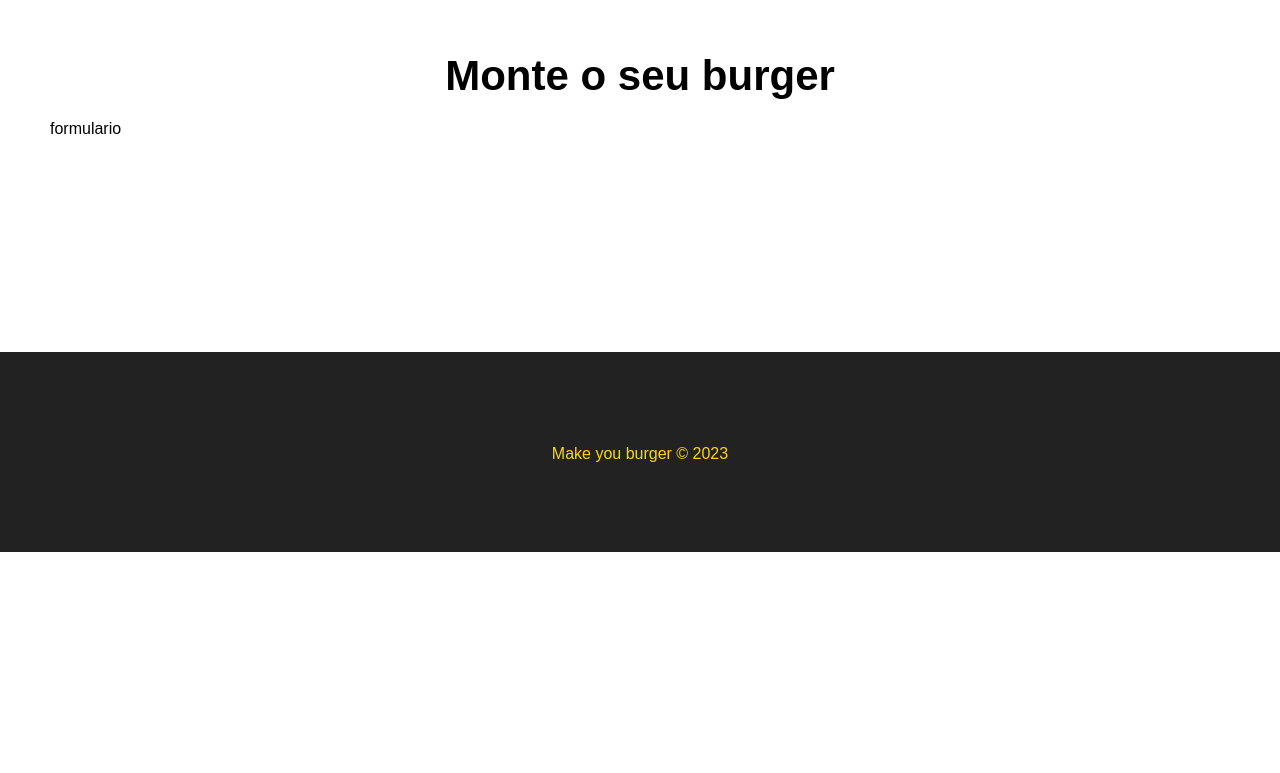
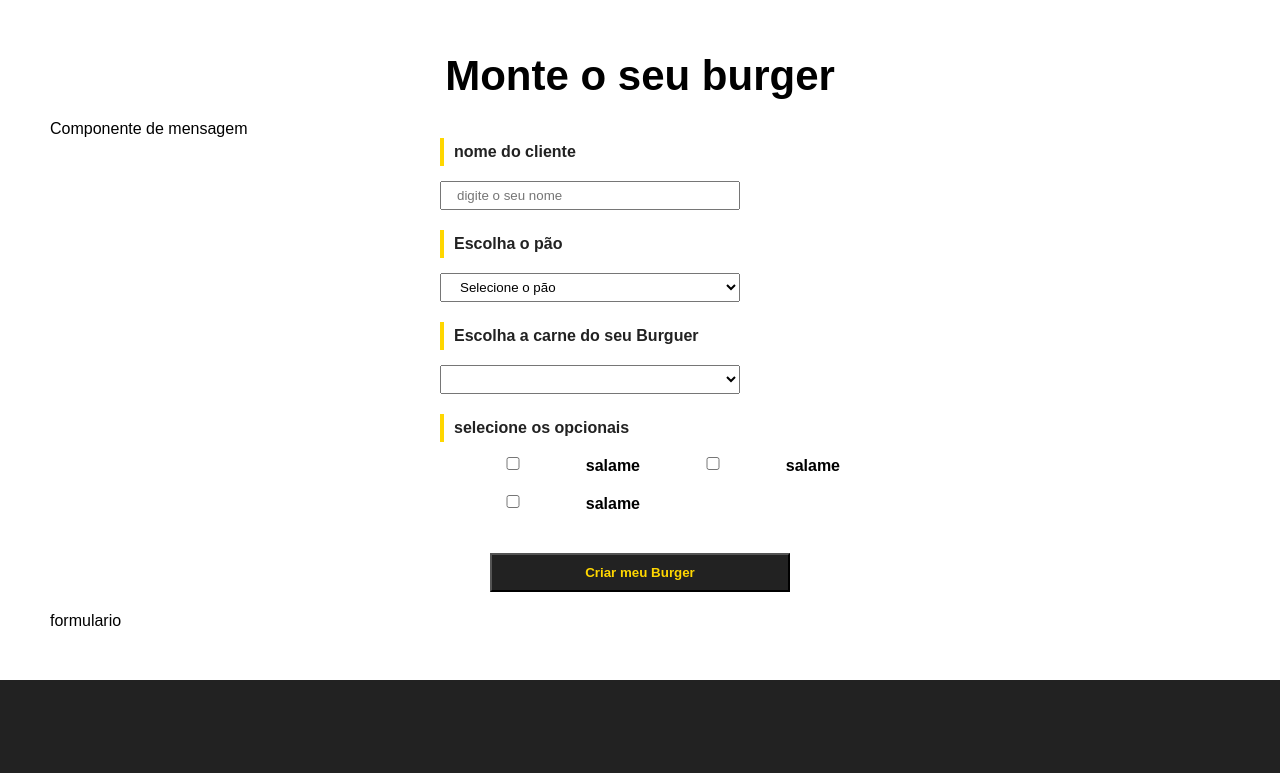
Before and after one commit to davigledson/make_you_burger, a Vue app: page / in a window 1280 px wide. Shown: the part 594-1367 px from the top of the page. Before the commit the page ends 1146 px from the top, so only its background shows below. Built offline with nearby package versions, Linux system fonts and the light colour scheme.

Commit message:
Criando formulário de cadastro

```diff
--- /dev/null
+++ b/src/components/BurguerForm.vue
@@ -0,0 +1,133 @@
+<template>
+    <div>
+        <p> Componente de mensagem</p>
+        <div>
+            <form action="" id="burger-form">
+                <div class="input-container">
+                    <label for="nome">
+                        nome do cliente
+                    </label>
+                    <input type="text" id="nome" v-model="nome" placeholder="digite o seu nome">
+                </div>
+
+                <div class="input-container">
+                    <label for="pao">Escolha o pão</label>
+                    <select name="pao" id="pao">
+                        <option value="">Selecione o pão</option>
+                        <option value="integral">Integral</option>
+                    </select>
+
+                </div>
+
+                <div class="input-container">
+                    <label for="carne">Escolha a carne do seu Burguer</label>
+                    <select name="carne" id="carne" v-model="carne">
+                        <option value="">Selecione o tipo de carne</option>
+                        <option value="integral">Maminha</option>
+                    </select>
+
+                </div>
+
+                <div id="opcionais-container" class="input-container">
+                    <label id="opcionais-title" for="opcionais">selecione os opcionais</label>
+
+                    <div class="checkbox-container">
+                        <input type="checkbox" name="opcionais" v-model="opcionais" value="salame">
+                        <span>salame</span>
+                    </div>
+                    <div class="checkbox-container">
+                        <input type="checkbox" name="opcionais" v-model="opcionais" value="salame">
+                        <span>salame</span>
+                    </div>
+                    <div class="checkbox-container">
+                        <input type="checkbox" name="opcionais" v-model="opcionais" value="salame">
+                        <span>salame</span>
+                    </div>
+
+                </div>
+
+
+                <div class="input-container">
+                    <input type="submit" class="submit-btn" value="Criar meu Burger">
+
+                </div>
+            </form>
+        </div>
+    </div>
+
+</template>
+
+<script>
+export default {
+    name: "BurgerForm",
+}
+</script>
+
+<style>
+#burger-form {
+    max-width: 400px;
+    margin: 0 auto;
+
+}
+
+.input-container {
+    display: flex;
+    flex-direction: column;
+    margin-bottom: 20px;
+
+}
+
+label {
+    font-weight: bold;
+    margin-bottom: 15px;
+    color: #222;
+    padding: 5px 10px;
+    border-left: 4px solid gold;
+}
+
+input,
+select {
+    padding: 5px 15px;
+    width: 300px;
+
+}
+
+#opcionais-container {
+    flex-direction: row;
+    flex-wrap: wrap;
+}
+
+#opcionais-title {
+    width: 100%;
+
+}
+
+.checkbox-container {
+    display: flex;
+    align-items: flex-start;
+    width: 50%;
+    margin-bottom: 20px;
+}
+
+.checkbox-container input,
+.checkbox-container span {
+    margin-left: 6px;
+    font-weight: bold;
+}
+
+.submit-btn {
+    background-color: #222;
+    color: gold;
+    font-weight: bold;
+    padding: 10px;
+    margin: 0 auto;
+    cursor: pointer;
+    transition: .5s;
+
+}
+
+.submit-btn:hover {
+    background-color: transparent;
+    color: #222;
+}
+</style>
--- a/src/views/HomeView.vue
+++ b/src/views/HomeView.vue
@@ -6,17 +6,20 @@
   <p>banner</p>
   <main class="main-container">
  <h1>Monte o seu burger</h1>
+ <BurguerForm/>
  <p>formulario</p>
   </main>
 </template>
 
 <script>
 import Banner from "../components/Banner.vue"
+import BurguerForm from "../components/BurguerForm.vue"
 
 export default {
   name: "Home",
   components: {
-    Banner
+    Banner,
+    BurguerForm
   }
 }
 </script>
```
